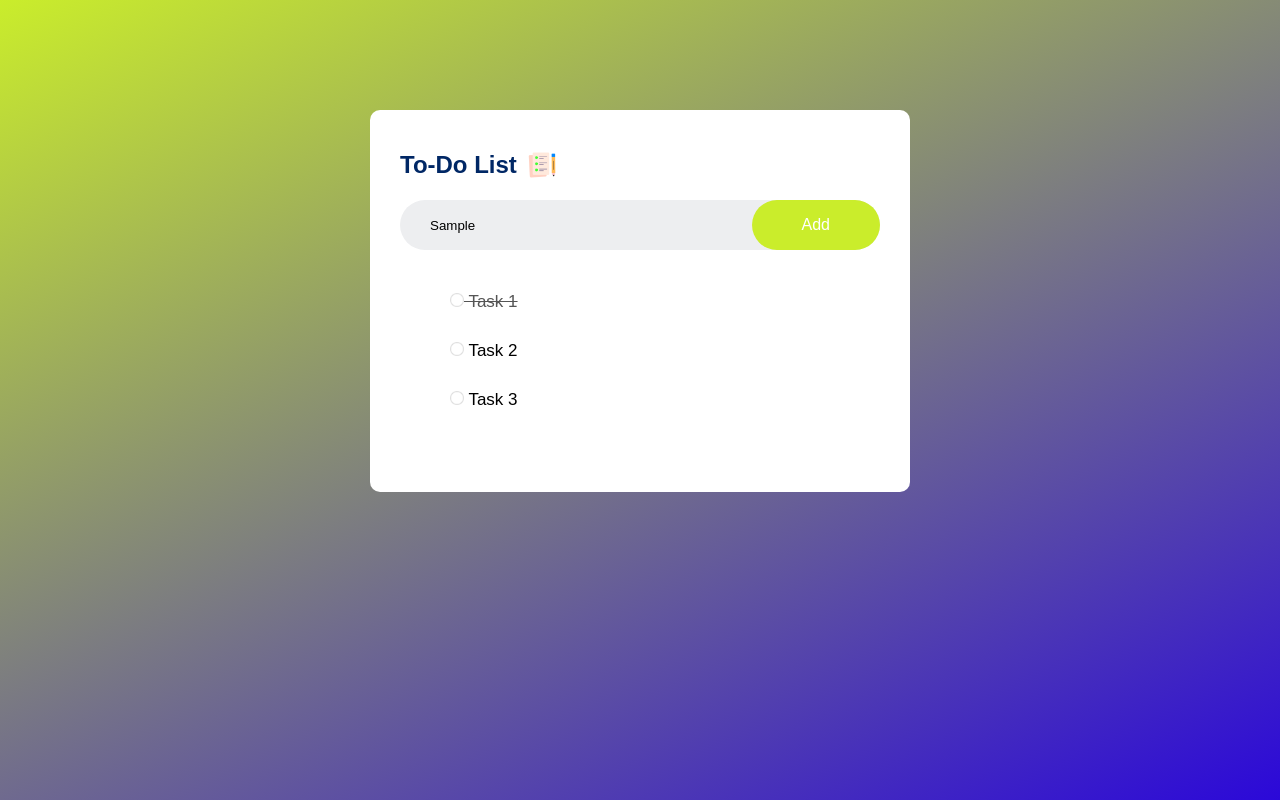
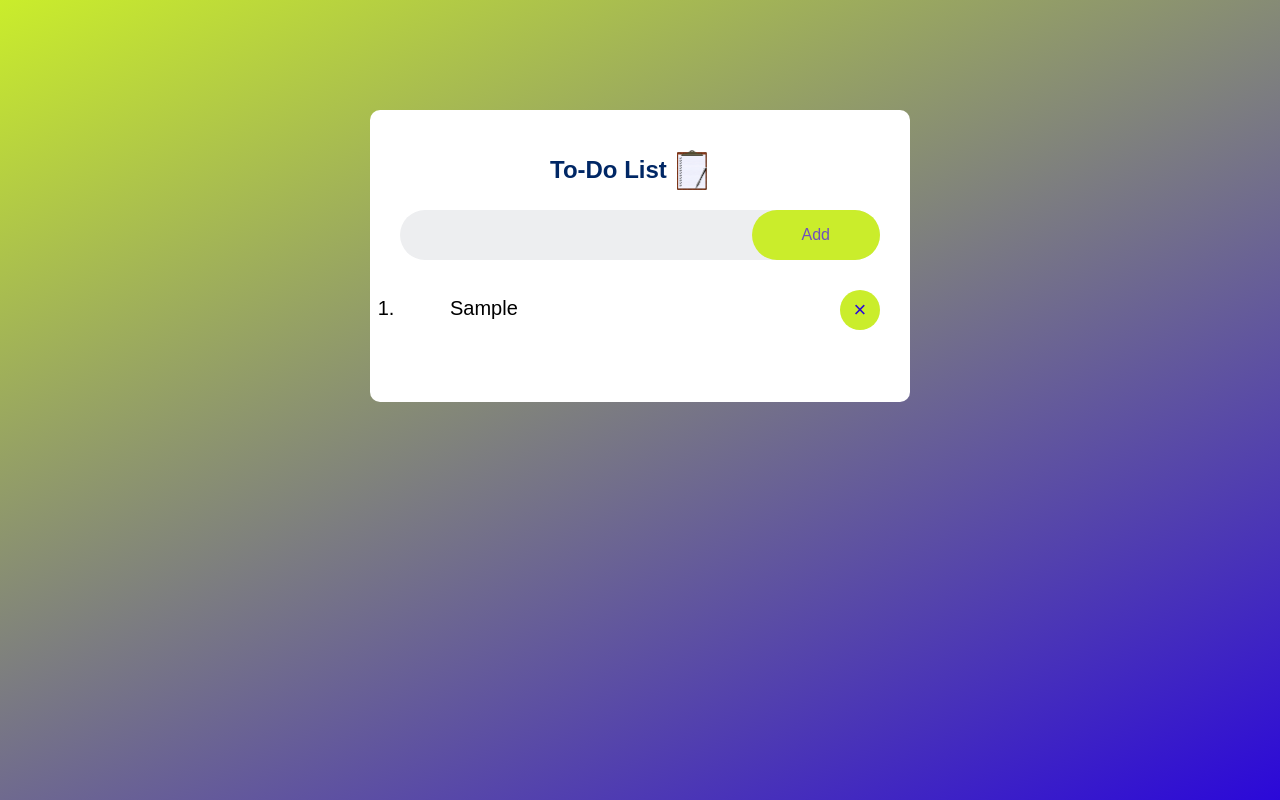
Before and after one commit to Sawrozzz/Js-To-Do-List, a plain HTML site: page index.html in a window 1280 px wide. Both pictures are taken after typing "Sample" into the empty fields and a click on the button "Add". Drawn offline with Linux system fonts and the light colour scheme.

Commit message:
my commit

```diff
--- a/index.html
+++ b/index.html
@@ -4,23 +4,25 @@
     <meta charset="UTF-8">
     <meta http-equiv="X-UA-Compatible" content="IE=edge">
     <meta name="viewport" content="width=device-width, initial-scale=1.0">
-    <title>Document</title>
+    <title>TODOLIST</title>
     <link rel="stylesheet" href="style.css">
 </head>
 <body>
-    <div class="content">
+    <div class="container">
         <div class="todo-app">
-            <h2>To-Do List <img src="icon.png" alt=""></h2>
+            <h2>To-Do List <img src="image1212.webp" alt=""></h2>
             <div class="row">
                 <input type="text" name="" id="input-box" placeholder="Add your text">
-                <button>Add</button>
+                <button onclick="addTask()">Add</button>
             </div>
-            <ul id="list-content">
-                <li class="checked"> <img src="unchecked.png" alt=""> Task 1</li>
-                <li> <img src="unchecked.png" alt=""> Task 2</li>
-                <li> <img src="unchecked.png" alt=""> Task 3 </li>
-            </ul>
+            <ul id="list-container">
+               <li class="checked">Task 1</li>
+               <li>Task 2</li>
+               <li>Task 3</li>
+
         </div>
     </div>
+    </div>
+    <script src="main.js"></script>
 </body>
 </html>
--- /dev/null
+++ b/main.js
@@ -0,0 +1,38 @@
+const inputBox = document.getElementById("input-box");
+const listContainer = document.getElementById("list-container");
+
+function addTask(){
+    if(inputBox.value === ''){
+        alert("You must have to write something!!")
+    }
+    else{
+        let li = document.createElement("li");
+        li.innerHTML = inputBox.value;
+        listContainer.appendChild(li);
+        let span = document.createElement("span");
+        span.innerHTML = "\u00d7";
+        li.appendChild(span);
+    }
+    inputBox.value = " "
+    safe();
+
+}
+
+listContainer.addEventListener("click", function(e){
+    if(e.target.tagName ==="LI"){
+        e.target.classList.toggle("checked");
+        safe();
+    }
+    else if(e.target.tagName === "SPAN"){
+        e.target.parentElement.remove();
+        safe();
+    }
+}, false);
+
+function safe(){
+    localStorage.setItem("data", listContainer.innerHTML);
+}
+function show(){
+    listContainer.innerHTML = localStorage.getItem("data");
+}
+show();
--- a/style.css
+++ b/style.css
@@ -1,4 +1,4 @@
-.content{
+.container{
     background: linear-gradient(155deg, #caed2b, #2b08d9);
     width: 100%;
     min-height: 100vh;
@@ -25,6 +25,7 @@
     display: flex;
     align-items: center;
     margin-bottom: 20px;
+    margin-left: 150px;
 }
 .todo-app h2 img{
     width: 30px;
@@ -51,32 +52,43 @@ button{
     border: none;
     outline: none;
     padding: 16px  50px;
-    background: #caed2b;
-    color: #fff;
+    background: #caed2b ;
+    color:  #7050bc ;
     font-size: 16px;
     cursor: pointer;
     border-radius: 40px;
 
 }
-
+button:hover{
+    color:#caed2b ;
+    background: #7050bc;
+}
 ul li{
-
-    list-style:none;
-    font-size: 17px;
+    list-style-type: decimal;
+    font-size: 20px;
     padding: 12px 8px 12px 50px;
     user-select: none;
     cursor: pointer;
     position: relative;
-}
-ul li img{
-    height: 20px;
-    padding-top: 6px;
 
 }
 ul li.checked{
-    color: #555;
+    color: #ec1111;
     text-decoration: line-through;
+    background: linear-gradient(155deg, #caed2b, #2b08d9);
+    border-radius: 30px;
 }
-ul li.checked::before{
-    background-image: url(checked.png);
+
+ span{
+    position: absolute;
+    right: 0;
+    top: 5px;
+    width: 40px;
+    height: 40px;
+    font-size: 22px;
+    color: #2b08d9;
+    background:#caed2b;
+    line-height: 40px;
+    text-align: center;
+    border-radius: 50%;
 }
```
Also changed, not shown: checked.png (deleted), icon.png (deleted), unchecked.png (deleted).
